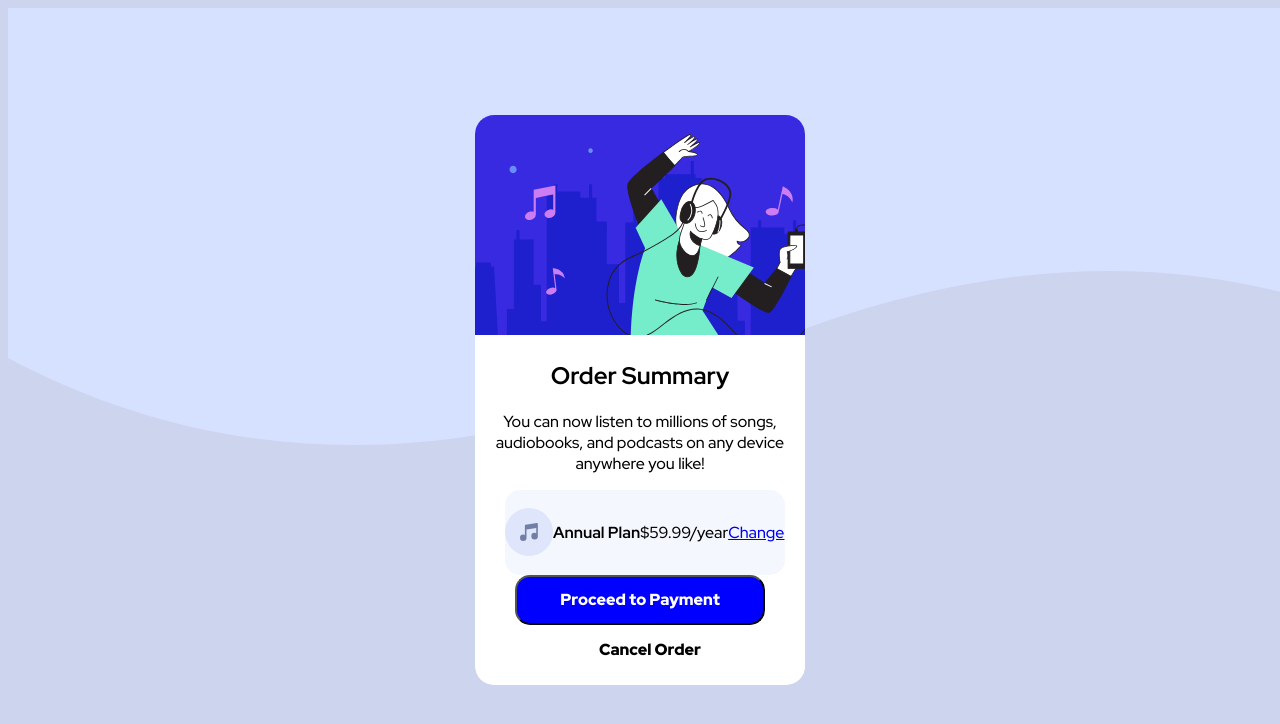
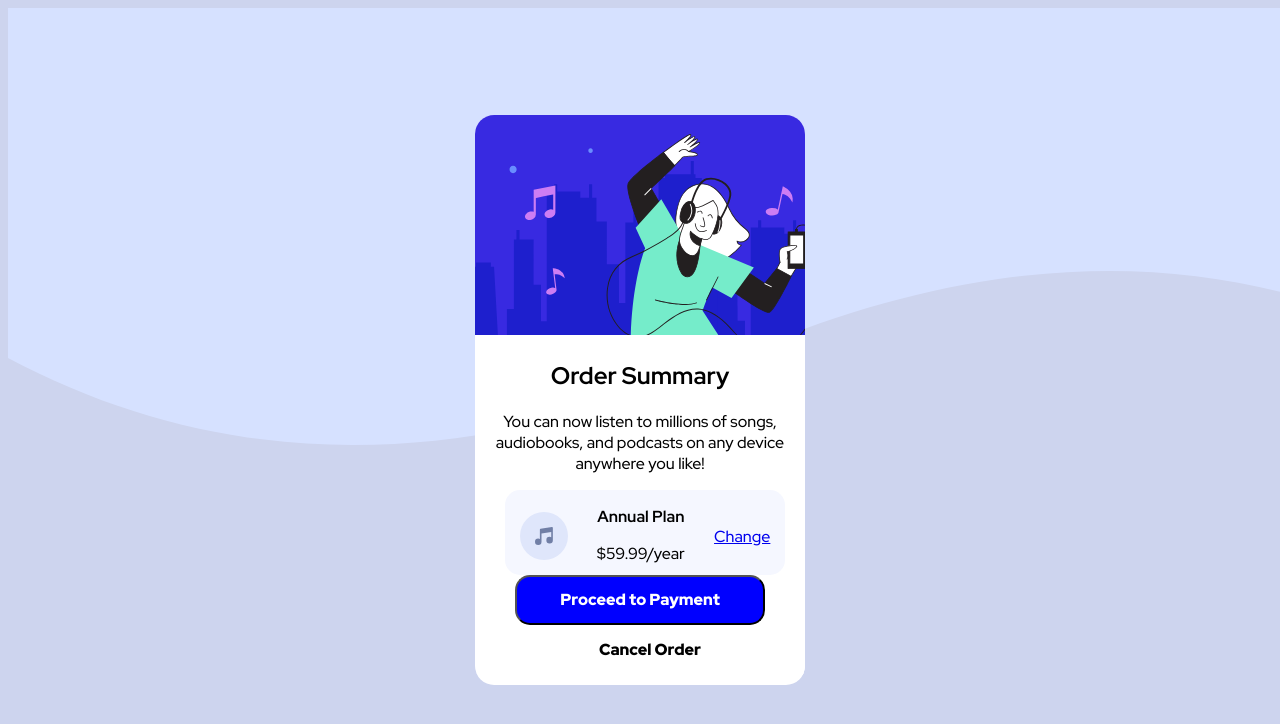
Before and after one commit to swarajnandedkar/FrontendMentor-Order-Summary-Component, a plain HTML site: page index.html in a window 1280 px wide. Drawn offline with Linux system fonts and the light colour scheme.

Commit message:
Made Final Adjustments

```diff
--- a/index.html
+++ b/index.html
@@ -22,13 +22,13 @@
 
     <div class="card">
 
-      <img src="/images/illustration-hero.svg" alt="" class="main-image">
+      <img src="./images/illustration-hero.svg" alt="" class="main-image">
       <h2>Order Summary</h2>
 
       <p class="description">You can now listen to millions of songs, audiobooks, and podcasts on any device anywhere you like!</p>
-      <div class="price-change"><img src="/images/icon-music.svg" alt="plan" class="plan">
-        <p><b>Annual Plan</b></p>
-        <span>$59.99/year</span>
+      <div class="price-change"><img src="./images/icon-music.svg" alt="plan" class="plan">
+        <div class="annual-plan"><p><b>Annual Plan</b></p>
+          <span>$59.99/year</span></div>
         <a href="#">Change</a></div>
       <div class="btns"><button class="payment-button" href="#">Proceed to Payment</button>
         <button class="cancel-order">Cancel Order</button></div>
--- a/style.css
+++ b/style.css
@@ -54,7 +54,7 @@ body{
     height: 85px;
     width: 280px;
     border-radius: 15px;
-    align-items: center;
+    justify-content: space-around;
     box-shadow: 10px black;
     text-size-adjust:auto;
 
@@ -65,8 +65,14 @@ body{
    size: 10cm;
 }
 
-.plan-price{
+.price-change a{
+    margin-top: 13%;
 
+}
+
+.price-change img{
+    height: fit-content;
+    margin-top: 8%;
 }
 
 .btns{
@@ -97,6 +103,7 @@ body{
     height: 50px;
     font-family: 'Red Hat Display', sans-serif;
     border-radius: 15px;
+
     border: none;
     text-align: center;
 }
```
